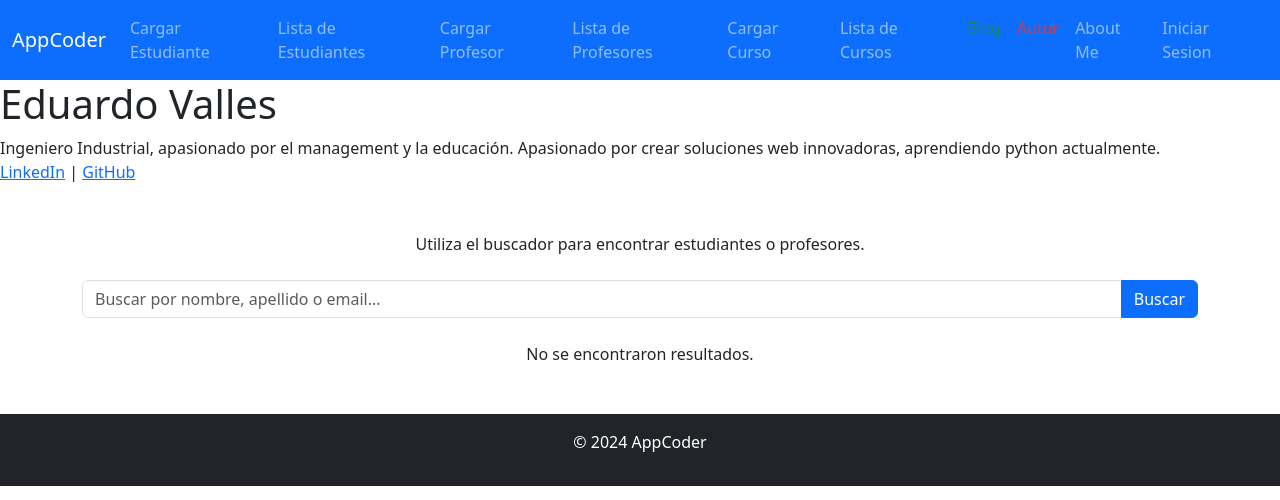
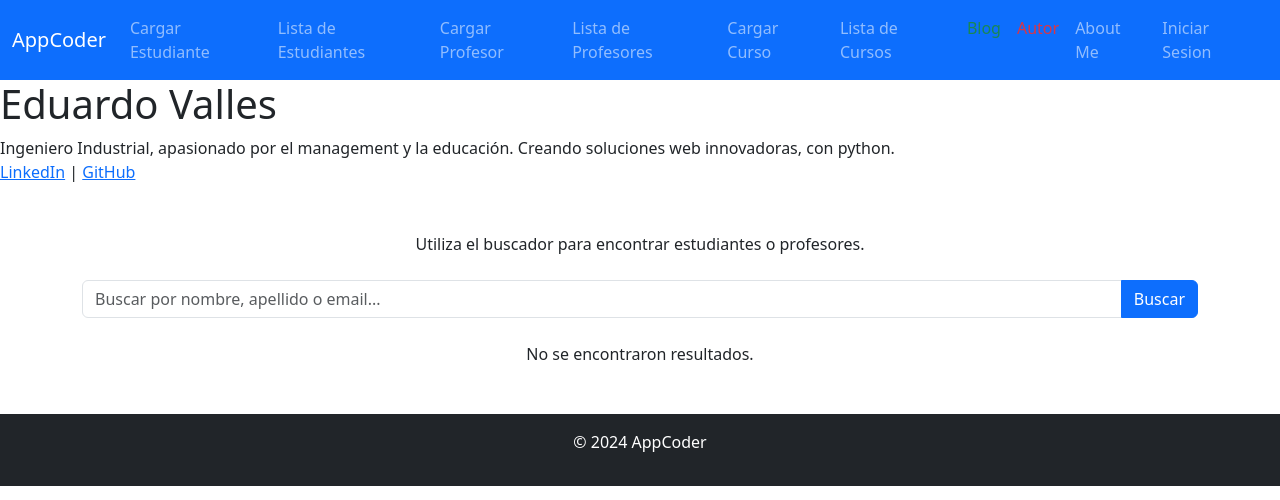
Before and after one commit to valleseduardo/projecto1, a Django app: page /about_me/ in a window 1280 px wide. Shown: the top 500 px of the page. Run offline with Django 5.2, Linux system fonts and the light colour scheme; data that the repository does not hold is empty.

Commit message:
final para presentar

```diff
--- a/templates/AppCoder/about_me.html
+++ b/templates/AppCoder/about_me.html
@@ -11,7 +11,7 @@
     <h1>Eduardo Valles</h1>
     <p>
         Ingeniero Industrial, apasionado por el management y la educación.
-        Apasionado por crear soluciones web innovadoras, aprendiendo python actualmente.
+        Creando soluciones web innovadoras, con python.
         <br>
         <a href="https://www.linkedin.com/in/valleseduardo/">LinkedIn</a> |
         <a href="https://github.com/valleseduardo/projecto1.git">GitHub</a>
```
Also changed, not shown: README.md, db.sqlite3.
